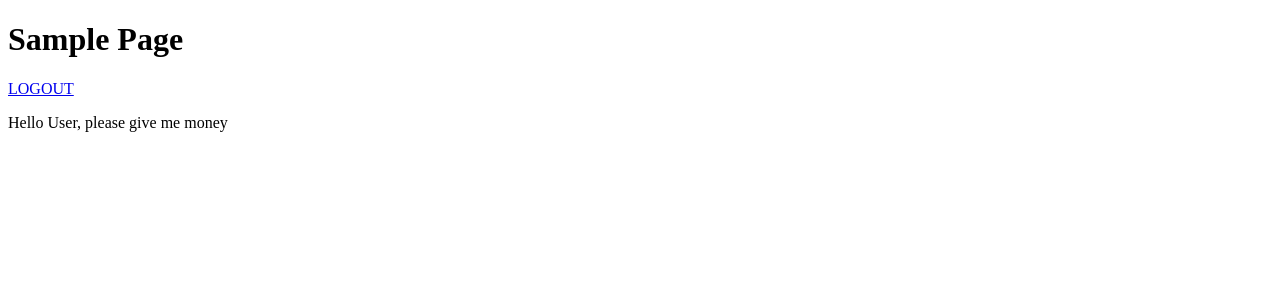
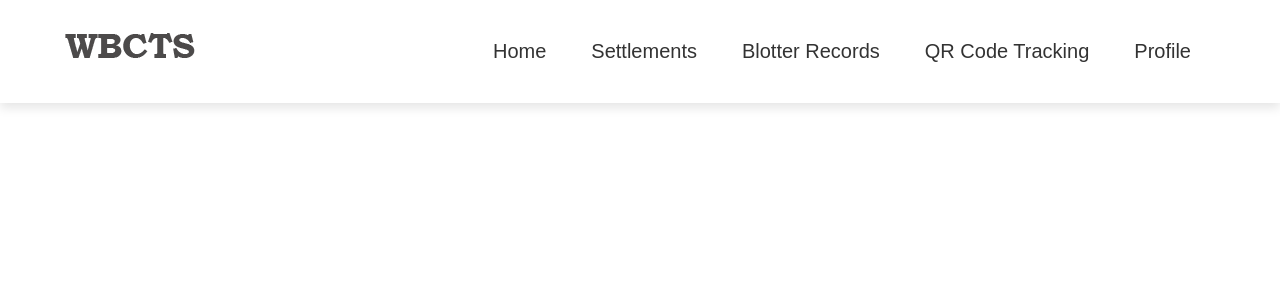
Before and after one commit to johnmickorpnt/WBCTS, a PHP site: page / in a window 1280 px wide. Shown: the top 300 px of the page. Run offline with PHP 8.4, Linux system fonts and the light colour scheme.

Commit message:
Created new style for index

```diff
--- a/css/style.css
+++ b/css/style.css
@@ -58,6 +58,7 @@ hr {
 .registbtn button:hover {
   opacity: 5;
 }
+
 a {
   color: black;
 }
--- /dev/null
+++ b/css/style1.css
@@ -0,0 +1,60 @@
+*{
+  margin: 0; padding: 0;
+  box-sizing: border-box;
+  font-family: Arial, sans-serif;
+  text-transform: capitalize;
+  text-decoration: none;
+}
+header{
+  position: fixed;
+  top: 0; left: 0; right: 0;
+  background: white;
+  box-shadow: 0 5px 10px rgba(0,0,0,0.1);
+  padding: 20px 5%;
+  display: flex;
+  align-items: center;
+  justify-content: space-between;
+  z-index: 1000;
+}
+
+header .logo{
+  width: 120px;
+}
+
+header .navbar ul{
+  list-style: none;
+}
+
+header .navbar ul li{
+  position: relative;
+  padding-right: 5px;
+  float: left;
+}
+
+header .navbar ul li a{
+  font-size: 20px;
+  padding: 20px;
+  color: #333;
+  display: block;
+}
+
+header .navbar ul li a:hover{
+  background: gray;
+  color: #fff;
+}
+
+header .navbar ul li ul{
+  position: absolute;
+  left: 0;
+  width: 200px;
+  background: #fff;
+  display: none;
+}
+
+header .navbar ul li ul li{
+  width: 100%;
+  border-top: 1px solid rgba(0, 0, 0, 0.1);
+}
+header .navbar ul li:hover > ul{
+  display: inline-block;
+}
--- a/index.php
+++ b/index.php
@@ -11,19 +11,37 @@ if (isset($_SESSION['email'])) {
 ?>
 
 <!DOCTYPE html>
+<html lang="en">
 <html>
 
 <head>
 	<meta charset="utf-8">
 	<meta name="viewport" content="width=device-width, initial-scale=1">
 	<title>Blotter Website</title>
+
+	<link rel="stylesheet" href="css/style1.css">
 </head>
 
+
 <body>
-	<h1>Sample Page</h1>
-	<a href="logout.php">LOGOUT</a>
+	<header>
+		<a href="#" class="logo"><img src="image/wbctsLogo.png"></a>
+			<nav class="navbar">
+				<ul>
+					<li><a href="#">Home</a></li>
+					<li><a href="#">Settlements</a></li>
+					<li><a href="#">Blotter Records</a></li>
+					<li><a href="#">QR Code Tracking</a></li>
+					<li><a href="#">Profile</a>
+						<ul>
+							<li><a href="#">Personal Information</li></a>
+							<li><a href="#">Log out</li></a>
+						</ul>
+					</li>
+				</ul>
 
-	<p>Hello User, please give me money</p>
+			</nav>
+	</header>
 </body>
 
 </html>
```
Also changed, not shown: image/user.png (added), image/wbctsLogo.png (added).
